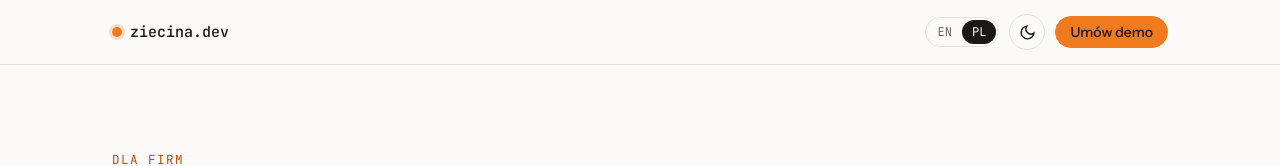
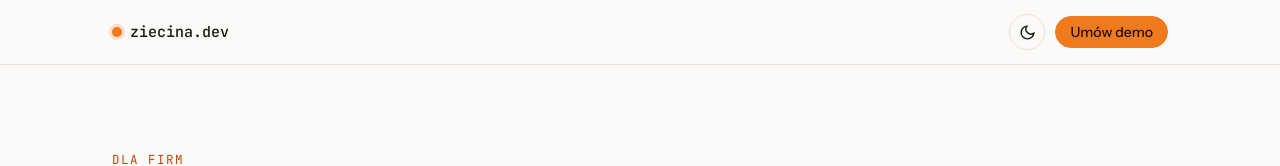
Before and after one commit to softdevpz/ziecina-dev, a Next.js app: page /pl/dla-firm in a window 1280 px wide. Shown: the top 166 px of the page. Built offline with nearby package versions, Linux system fonts and the light colour scheme.

Commit message:
fix: no language switcher on the Polish-only business page, /en/dla-firm redirects to /pl/

```diff
--- a/src/app/[lang]/dla-firm/page.tsx
+++ b/src/app/[lang]/dla-firm/page.tsx
@@ -24,7 +24,7 @@ export default function ForBusinessPage() {
       <Header
         locale="pl"
         dict={getDictionary("pl")}
-        alternates={{ en: paths.home("en"), pl: paths.forBusiness }}
+        alternates={{ pl: paths.forBusiness }}
         cta={{ href: bookingHref, label: "Umów demo" }}
       />
       <main>
--- a/src/components/Header.tsx
+++ b/src/components/Header.tsx
@@ -6,8 +6,8 @@ import { ThemeToggle } from "./ThemeToggle";
 type Props = {
   locale: Locale;
   dict: Dictionary;
-  /** The same page in each language, for the switcher. */
-  alternates: Record<Locale, string>;
+  /** The same page in each language, for the switcher. A page that exists in one language only hides it. */
+  alternates: Partial<Record<Locale, string>>;
   /** Replaces the portfolio menu and the CV button, e.g. on the business page. */
   cta?: { href: string; label: string };
 };
@@ -21,6 +21,7 @@ export function Header({ locale, dict, alternates, cta }: Props) {
     { href: `${home}#about`, label: dict.nav.about },
     { href: `${home}#contact`, label: dict.nav.contact },
   ];
+  const translated = locales.every((l) => alternates[l]);
 
   return (
     <header
@@ -41,6 +42,7 @@ export function Header({ locale, dict, alternates, cta }: Props) {
         )}
 
         <div className={`ml-auto flex items-center gap-2.5 ${cta ? "" : "min-[900px]:ml-0"}`}>
+          {translated && (
             <div
               role="group"
               aria-label={dict.nav.languageLabel}
@@ -65,6 +67,7 @@ export function Header({ locale, dict, alternates, cta }: Props) {
                 ),
               )}
             </div>
+          )}
           <ThemeToggle label={dict.nav.themeToggle} />
           {cta ? (
             <a href={cta.href} className="btn btn-sm btn-primary max-[480px]:hidden">
```
Also changed, not shown: 2 other files (tests, documents, lock files or other folders). Lines whose indentation alone changed are shown as unchanged.
